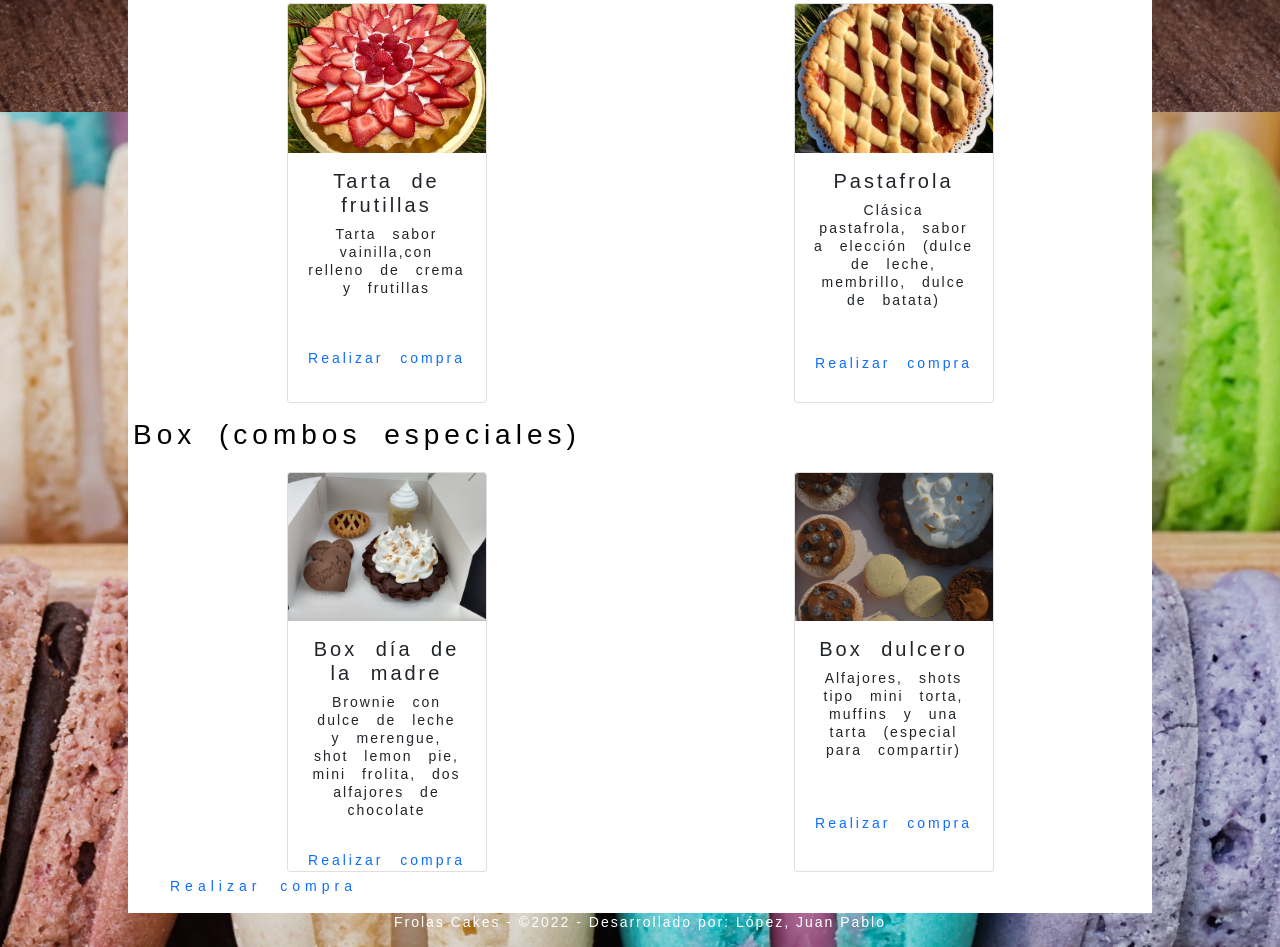
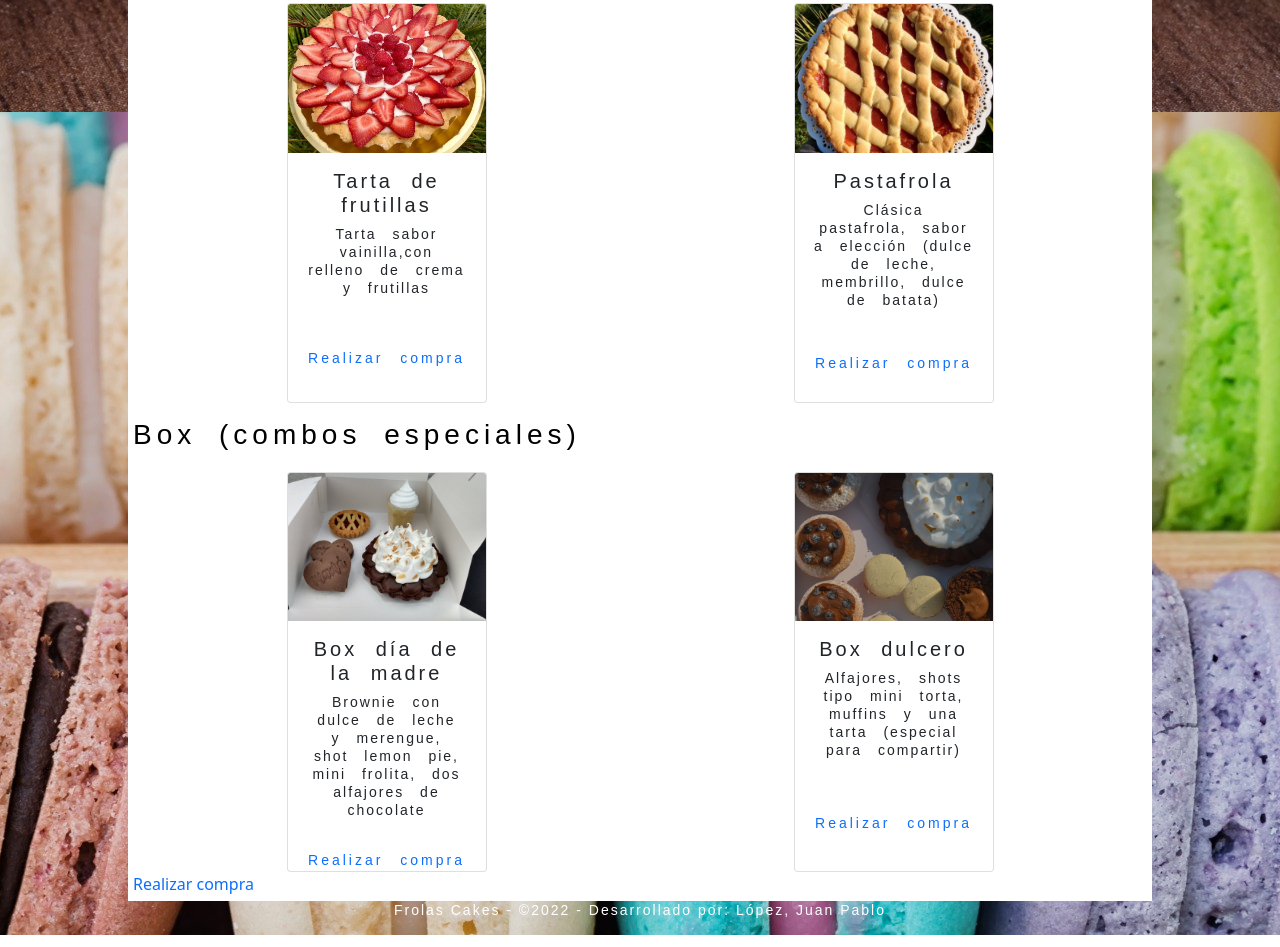
Before and after one commit to jplopez12/ProyectoFrolas-SASS, a website: page pages/productos.html in a window 1280 px wide. Shown: the part 968-1915 px from the top of the page. Drawn offline with nearby package versions, Linux system fonts and the light colour scheme; files that its build step writes are made by us from their sources; files whose address does not match are found by name; a web font is replaced by a local one.

Commit message:
config sass

```diff
--- a/pages/productos.html
+++ b/pages/productos.html
@@ -127,9 +127,9 @@
 	        	</article>
             </section>
 
-            <ul>
-                <li id="botonCompra" class="inicio nav"><a href="../pages/realizar_compra.html">Realizar compra</a></li>
-            </ul>
+            <div>
+                <span class="botonCompra"><a href="../pages/realizar_compra.html">Realizar compra</a></span>
+            </div>
 
         </main>
 
```
Also changed, not shown: package.json (added, +308 -0 lines), scss/origen.scss (added), 1 other file.
